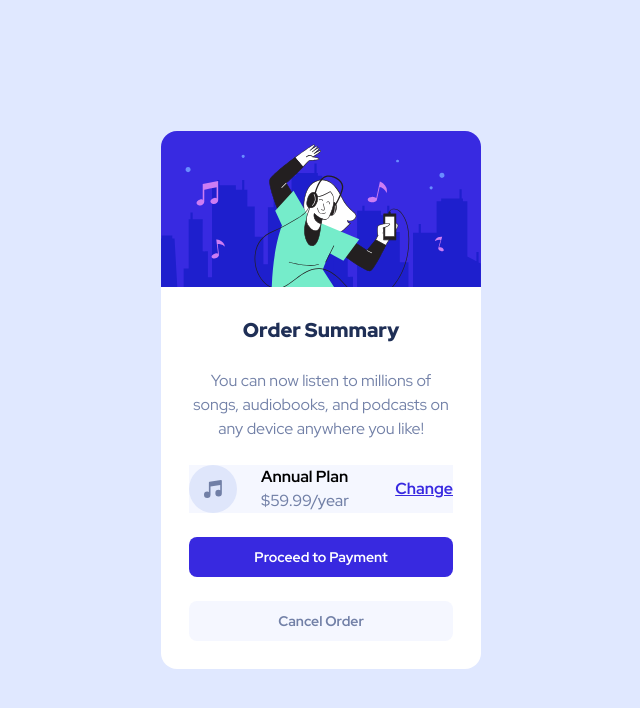
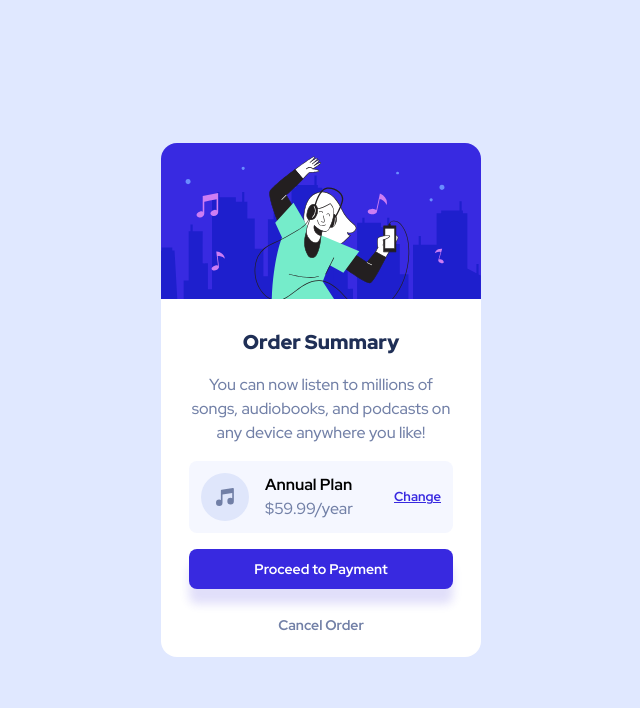
Before and after one commit to Yaroshll/order-summary-component, a website: page index.html in a window 1280 px wide. Shown: the whole page, without its empty margins (319-959 px from the left). Drawn offline with Linux system fonts and the light colour scheme; a web font is replaced by a local one.

Commit message:
after fixed the problems

```diff
--- a/index.html
+++ b/index.html
@@ -22,20 +22,13 @@
     <title>Frontend Mentor | Order summary card</title>
   </head>
   <body>
-    <!-- Order Summary
+    <div class="h-screen bg-pale-blue flex justify-center items-center relative z-[1]">
+      <div class="absolute inset-x-0 top-0 z-[-1] ">
+        <img class="hidden " src="./images/pattern-background-desktop.svg" alt="pattern-background-desktop">
+        <img class=" md:hidden " src="./images/pattern-background-mobile.svg" alt="pattern-background-mobile">
 
-  You can now listen to millions of songs, audiobooks, and podcasts on any
-  device anywhere you like!
-
-  Annual Plan
-  $59.99/year
-
-  Change
-
-  Proceed to Payment
-  Cancel Order -->
-    <div class="h-screen bg-pale-blue flex justify-center items-center">
-      <div class="w-80">
+      </div>
+      <div class="w-80 ">
         <img
           class="rounded-tl-2xl rounded-tr-2xl"
           src="./images/illustration-hero.svg"
@@ -43,36 +36,36 @@
         />
 
         <div
-          class="flex flex-col items-center gap-6 p-7 bg-white rounded-bl-2xl rounded-br-2xl"
+          class="flex flex-col items-center gap-4 p-7 pb-3 bg-white rounded-bl-2xl rounded-br-2xl"
         >
           <p class="text-dark-blue font-black text-[20px]">Order Summary</p>
-          <p class="text-desaturated-blue text-center text-pretty">
+          <p class="text-desaturated-blue text-center text-pretty text-[16px] font-medium">
             You can now listen to millions of songs, audiobooks, and podcasts on
             any device anywhere you like!
           </p>
           <div
-            class="flex justify-between gap-6 items-center bg-very-pale-blue [&-p]:text-[16px]"
+            class="flex justify-between gap-4 p-3 rounded-lg items-center bg-very-pale-blue [&-p]:text-[16px]"
           >
             <img class="" src="./images/icon-music.svg" alt="icon-music" />
             <p class="text-black font-bold">
               Annual Plan
-              <span class="text-desaturated-blue font-medium">
-                $59.99/year</span
+              <small class="text-desaturated-blue font-medium text-[16px]">
+                $59.99/year</small
               >
             </p>
             <a
-              class="underline text-brightblue font-bold hover:no-underline hover:cursor-pointer hover:text-desaturated-blue"
+              class="underline text-brightblue text-[13px] font-bold hover:no-underline hover:cursor-pointer hover:text-desaturated-blue"
               href="#"
               >Change</a
             >
           </div>
           <button
-            class="rounded-lg bg-brightblue text-white w-full h-10 font-bold text-[14px] hover:cursor-pointer hover:opacity-75"
+            class="rounded-lg bg-brightblue text-white w-full h-10 font-bold text-[14px]  shadow-brightblue/15 shadow-[0px_15px_10px_0px]  hover:cursor-pointer hover:opacity-75"
           >
             Proceed to Payment
           </button>
           <button
-            class="rounded-lg bg-very-pale-blue text-desaturated-blue w-full h-10 font-bold text-[14px] hover:cursor-pointer hover:text-dark-blue"
+            class="rounded-lg  text-desaturated-blue w-full h-10 font-bold text-[14px] hover:cursor-pointer hover:text-dark-blue"
           >
             Cancel Order
           </button>
```
Also changed, not shown: src/output.css.
